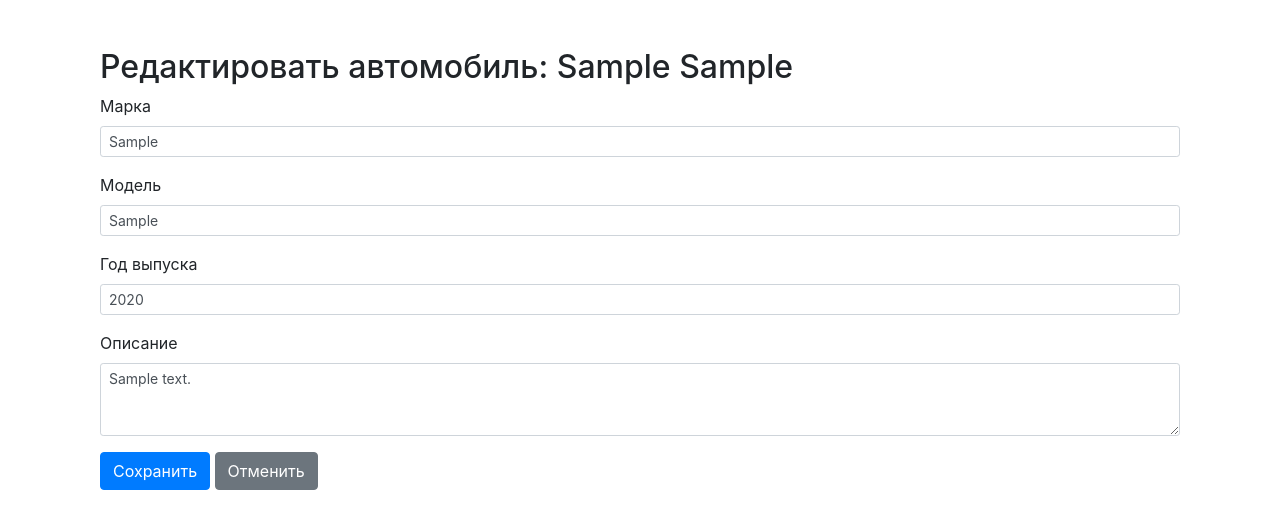
After one commit to FMaslina/it-solutions-test-task-new, a Django app: page /car/1/edit/ in a window 1280 px wide. The commit adds this page. Shown: the top 529 px of the page. Run offline with Django 5.2, Linux system fonts and the light colour scheme; a user stored in the database is signed in; tables that the repository leaves empty hold one stand-in row (values such as "Sample post"); some libraries are stand-ins or nearby versions.

Commit message:
Add car edit and delete

```diff
--- /dev/null
+++ b/cars_management/cars/templates/car_edit.html
@@ -0,0 +1,30 @@
+{% extends "base.html" %}
+
+{% block content %}
+<div class="container mt-5">
+    <h2>Редактировать автомобиль: {{ car.make }} {{ car.model }}</h2>
+    <form method="post">
+        {% csrf_token %}
+
+        <div class="form-group">
+            <label for="id_make">Марка</label>
+            <input type="text" name="make" id="id_make" class="form-control form-control-sm" value="{{ form.make.value|default:car.make }}">
+        </div>
+        <div class="form-group">
+            <label for="id_model">Модель</label>
+            <input type="text" name="model" id="id_model" class="form-control form-control-sm" value="{{ form.model.value|default:car.model }}">
+        </div>
+        <div class="form-group">
+            <label for="id_year">Год выпуска</label>
+            <input type="number" name="year" id="id_year" class="form-control form-control-sm" value="{{ form.year.value|default:car.year }}">
+        </div>
+        <div class="form-group">
+            <label for="id_description">Описание</label>
+            <textarea name="description" id="id_description" class="form-control form-control-sm" rows="3">{{ form.description.value|default:car.description }}</textarea>
+        </div>
+
+        <button type="submit" class="btn btn-primary">Сохранить</button>
+        <a href="{% url 'car-detail' car.id %}" class="btn btn-secondary">Отменить</a>
+    </form>
+</div>
+{% endblock %}
--- a/cars_management/cars/urls.py
+++ b/cars_management/cars/urls.py
@@ -1,10 +1,12 @@
 from django.urls import path
 
-from cars.views import car_list_view, car_detail_view, car_create_view
+from cars.views import car_list_view, car_detail_view, car_create_view, car_edit, car_delete
 
 
 urlpatterns = [
     path('', car_list_view, name='car-list'),
     path('<int:pk>', car_detail_view, name='car-detail'),
-    path('creation', car_create_view, name='car-create')
+    path('creation', car_create_view, name='car-create'),
+    path('car/<int:pk>/edit/', car_edit, name='car-edit'),
+    path('car/<int:pk>/delete/', car_delete, name='car-delete'),
 ]
--- a/cars_management/cars/views.py
+++ b/cars_management/cars/views.py
@@ -46,3 +46,32 @@ def car_create_view(request):
         form = CarForm()
 
     return render(request, 'car_create.html', {'form': form})
+
+
+@login_required
+def car_edit(request, pk):
+    car = get_object_or_404(Car, pk=pk)
+
+    if request.user != car.owner:
+        return redirect('car-list')
+
+    if request.method == 'POST':
+        form = CarForm(request.POST, instance=car)
+        if form.is_valid():
+            form.save()
+            return redirect('car-detail', pk=car.pk)
+    else:
+        form = CarForm(instance=car)
+
+    return render(request, 'car_edit.html', {'form': form, 'car': car})
+
+
+@login_required
+def car_delete(request, pk):
+    car = get_object_or_404(Car, pk=pk)
+
+    if request.user == car.owner:
+        if request.method == 'POST':
+            car.delete()
+
+    return redirect('car-list')
```
Also changed, not shown: cars_management/cars/templates/car_detail.html (+10 -0 lines).
